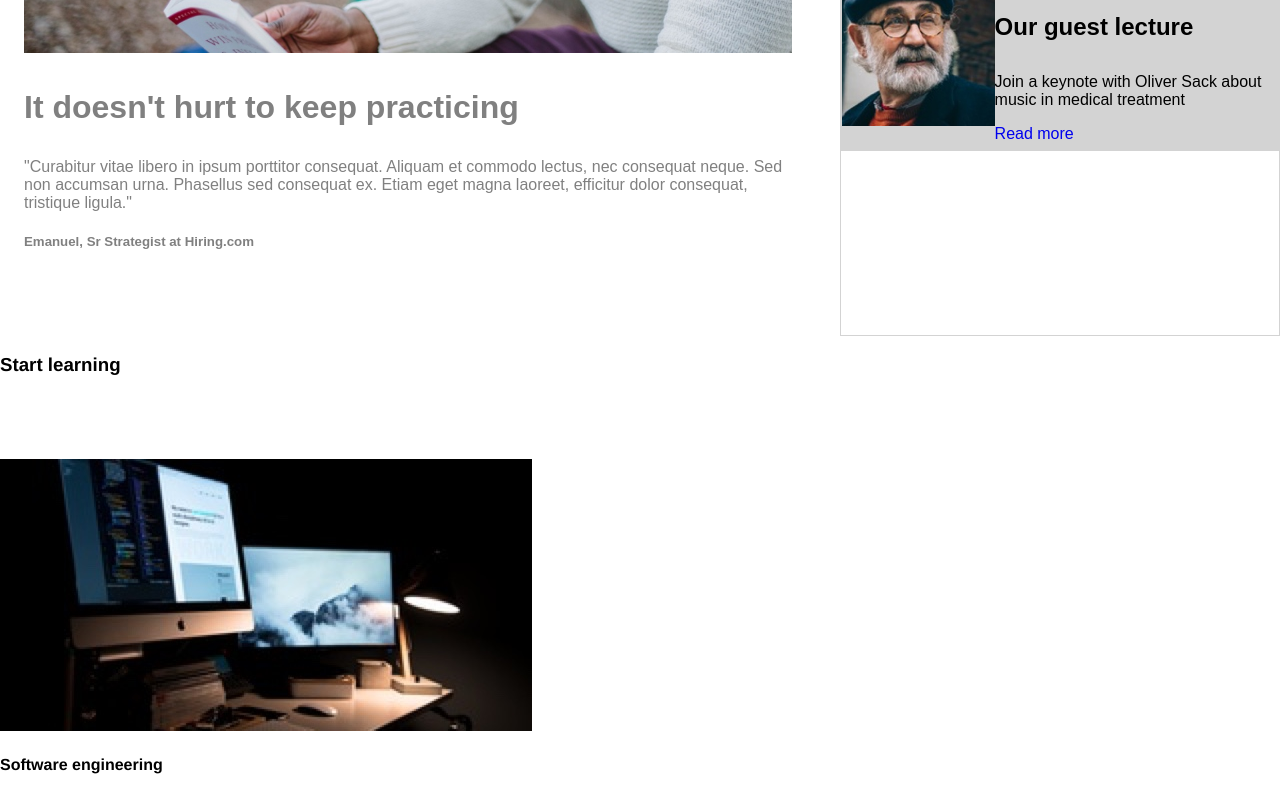
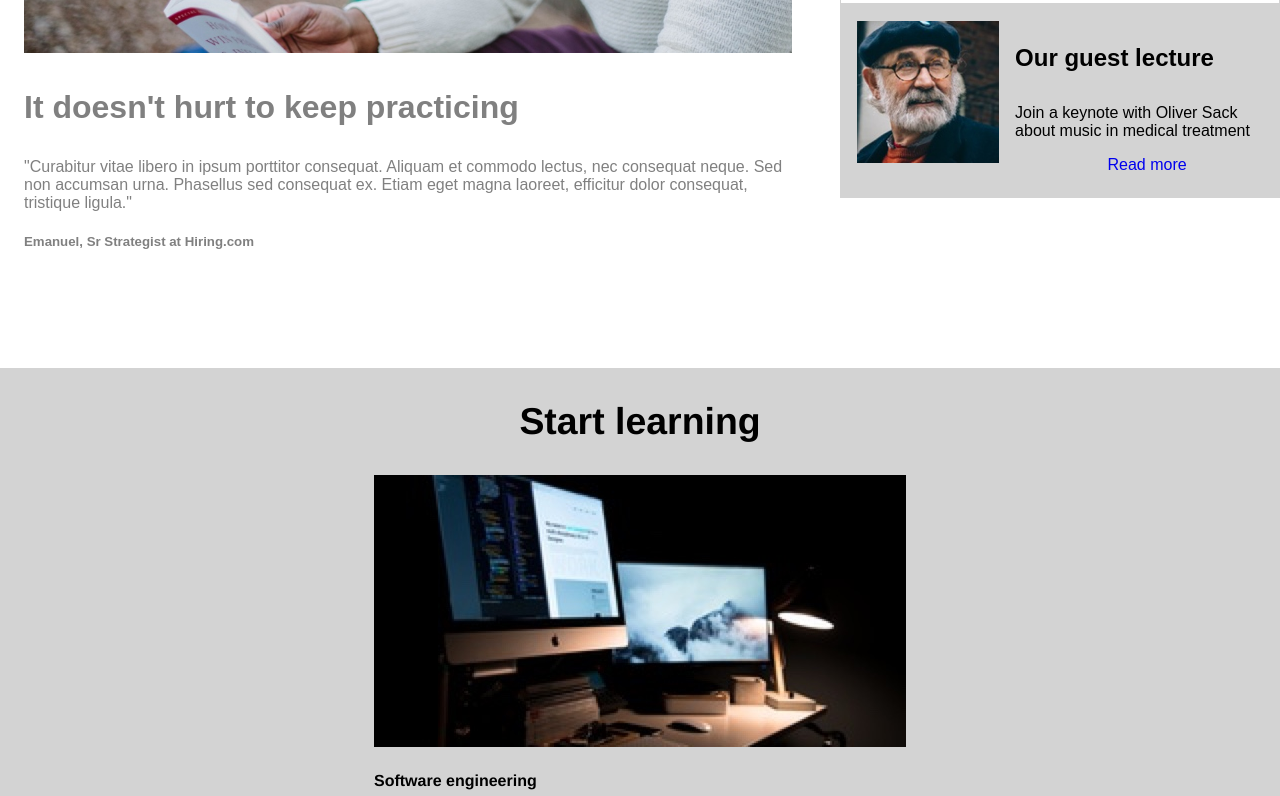
Before and after one commit to ansteadm/colmaracademy, a plain HTML site: page index.html in a window 1280 px wide. Shown: the part 1100-1896 px from the top of the page. Drawn offline with Linux system fonts and the light colour scheme.

Commit message:
finished the main content. Still need to work on the classes section and the video/footer

```diff
--- a/css/style.css
+++ b/css/style.css
@@ -133,6 +133,7 @@ header {
 .information-main {
   font-family: Arial;
   display: flex;
+  padding-bottom: 2rem;
 }
 
 .information-main .left-column {
@@ -159,17 +160,17 @@ header {
   width: 40%;
   display: flex;
   width: 40%;
-  border: 1px lightgrey solid;
 }
 
 .image {
   width: 35%;
-  flex-wrap: wrap;
+  padding: 1rem;
 }
 
 .info .image img {
+  height: auto;
   width: 100%;
-  height: auto;
+  flex-grow: 3;
 }
 
 .info {
@@ -177,14 +178,16 @@ header {
   border: 1px lightgrey solid;
   height: 11rem;
   transition: all 0.4s linear;
-  justify-content: flex-start;
+  justify-content: space-between;
+  padding-bottom: 1rem;
 }
 
 .information {
   width: 65%;
   align-content: center;
+  font-family: Arial;
   flex-wrap: wrap;
-  font-family: Arial;
+  justify-content: center;
 }
 
 .info:first-child {
@@ -199,3 +202,55 @@ header {
   font-weight: bold;
   font-size: 1.5rem;
 }
+
+.readmore {
+  display: flex;
+  justify-content: center;
+  color: black;
+  height: auto;
+  width: auto;
+}
+
+.readmore a {
+  padding: 0rem .25rem;
+}
+
+.readmore a:hover {
+  background-color: darkgrey;
+  transition: all .5s linear;
+  color: white;
+}
+
+/* Start Learning */
+
+.main-content {
+  display: flex;
+  justify-content: center;
+  align-items: center;
+  flex-direction: column;
+  background-color: lightgrey;
+}
+
+.learning {
+  display: flex;
+  justify-content: center;
+  font-size: 2rem;
+  margin: 2rem 0rem;
+}
+
+.learning h3 {
+  margin: 0px;
+}
+
+.row {
+  display: flex;
+  margin-left: 72px;
+  margin-right: 72px;
+  flex-direction: row;
+  flex-flow: wrap;
+  justify-content: center;
+}
+
+.class {
+
+}
--- a/index.html
+++ b/index.html
@@ -121,42 +121,46 @@
         <h3>Start learning</h3>
       </div>
       <div class="contents">
-        <div class="content">
+        <div class="row">
+        <div class="class">
           <img src="css/images/course-software.jpg" alt="Computer Software">
           <h4>Software engineering</h4>
           <p>COURSES</p>
           <p>Web Development, Mobile Development, iOT, APIs</p>
         </div>
-        <div class="content">
+        <div class="class">
           <img src="css/images/course-computer-art.jpg" alt="Cell Phone">
           <h4>Computer art</h4>
           <p>COURSES</p>
           <p>Imaging & Design, Web Design, Motion Graphics & Visual Effects, Computer Animation</p>
         </div>
-        <div class="content">
+        <div class="class">
           <img src="css/images/course-design.jpg" alt="Photography">
           <h4>Design</h4>
           <p>COURSES</p>
           <p>User Experience Design, User Research, Visual Design</p>
         </div>
-        <div class="content">
+      </div>
+      <div class="row">
+        <div class="class">
           <img src="css/images/course-data.jpg" alt="Computer data">
           <h4>Data</h4>
           <p>COURSES</p>
           <p>Data Science, Big Data, SQL, Data Visualization</p>
         </div>
-        <div class="content">
+        <div class="class">
           <img src="css/images/course-business.jpg" alt="Chess">
           <h4>Business</h4>
           <p>COURSES</p>
           <p>Product Development, Business Development, Startup</p>
         </div>
-        <div class="content">
+        <div class="class">
           <img src="css/images/course-marketing.jpg" alt="Apple watch">
           <h4>Marketing</h4>
           <p>COURSES</p>
           <p>Analytics, Content Marketing, Mobile Marketing</p>
         </div>
+      </div>
       </div>
     </div>
 
```
